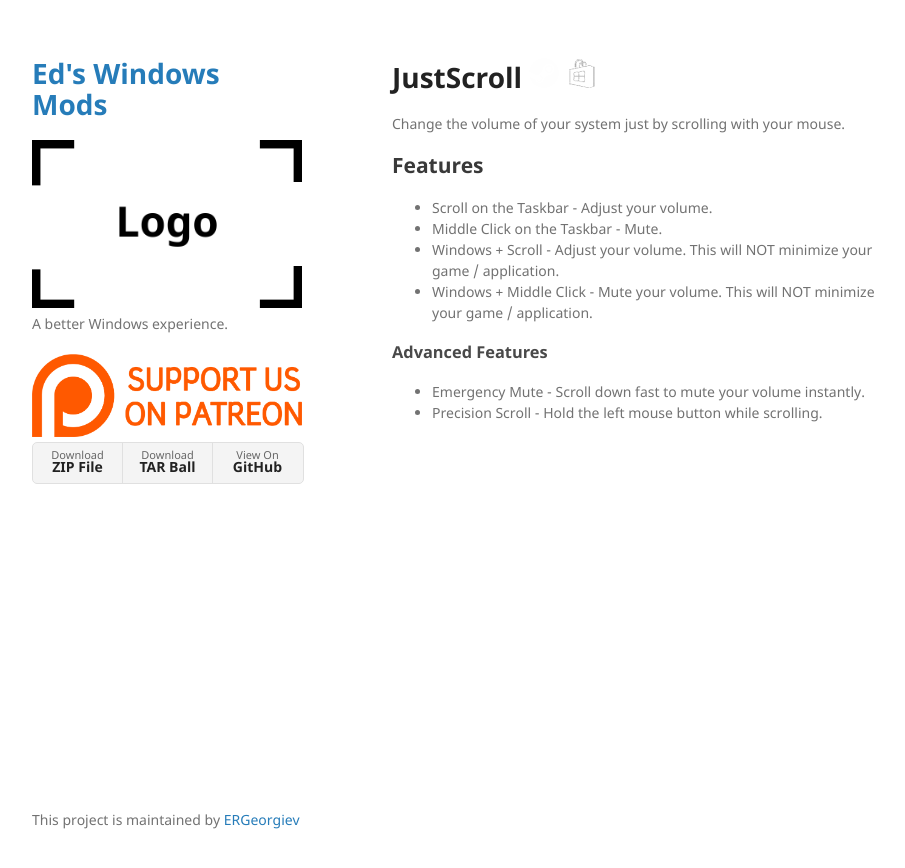
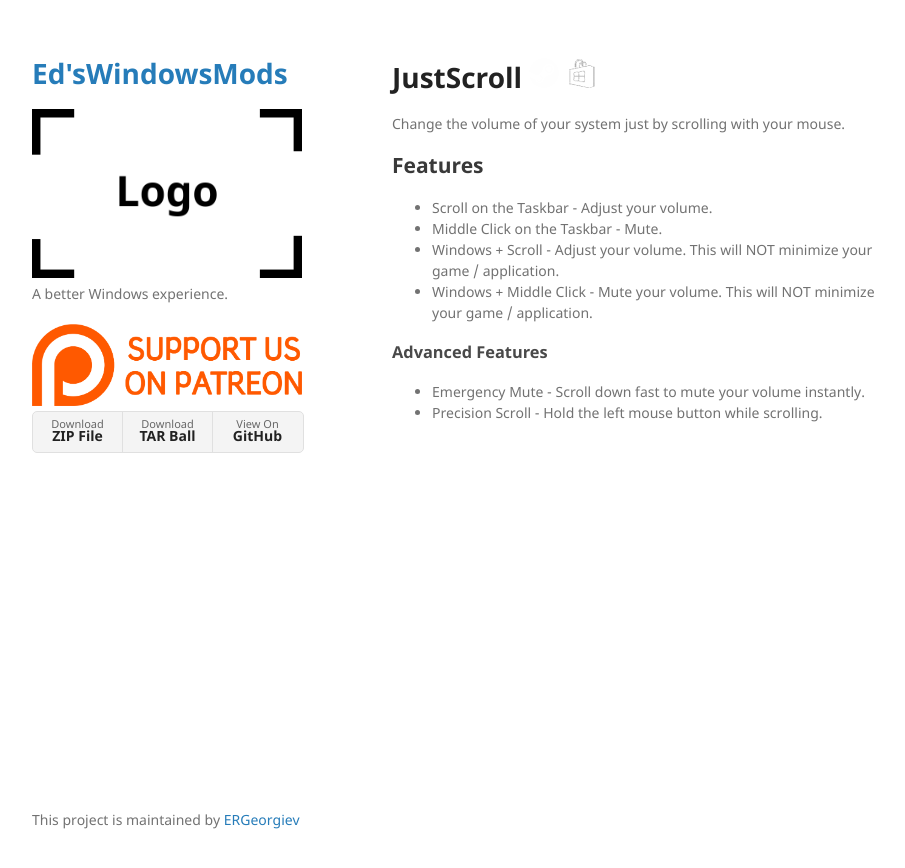
Before and after one commit to ERGeorgiev/eds-windows-mods, a Jekyll site: the page built from index.md, in a window 1280 px wide. Shown: the top 868 px of the page, without its empty margins (178-1083 px from the left). Built offline with Jekyll 4.4.1, drawn with Linux system fonts in a browser that asks for light colours; our own code applies the rules of GitHub Pages for plain Markdown files.

Commit message:
Update _config.yml

```diff
--- a/_config.yml
+++ b/_config.yml
@@ -1,4 +1,4 @@
-title: Ed's Windows Mods
+title: Ed'sWindowsMods
 logo: /assets/img/logo.png
 description: A better Windows experience.
 show_downloads: true
```
